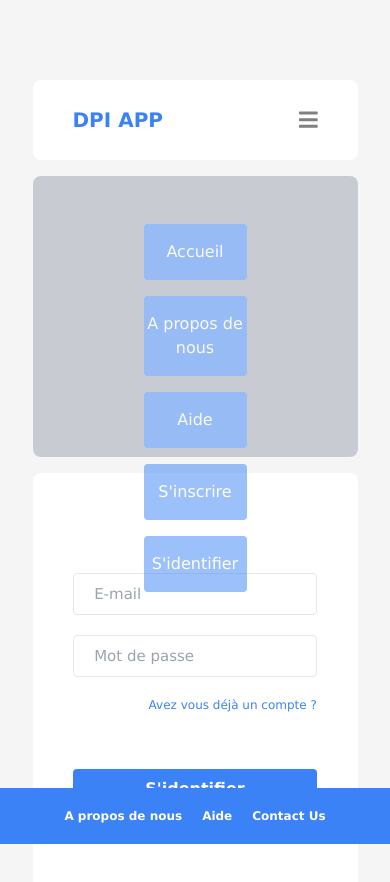
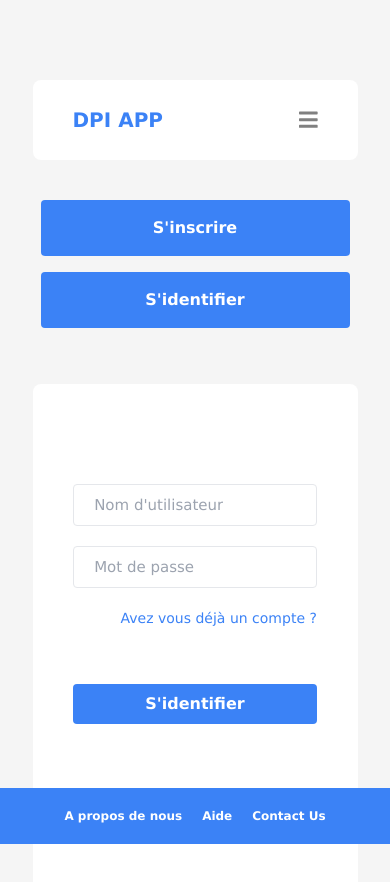
Before and after one commit to ikramkharbouch/DPI_APP, a Next.js app in the folder client/: page /login in a window 390 px wide. Both pictures are taken after a click on the icon 308 px from the left and 119 px from the top of the page. Shown: the top 882 px of the page. Built offline with nearby package versions, Linux system fonts and the light colour scheme.

Commit message:
Update + set cookie

```diff
--- a/client/components/Menu.js
+++ b/client/components/Menu.js
@@ -16,7 +16,7 @@ const Menu = ({ showMenu }) => {
                 <Link href="/register"><a><button className="mr-4 text-blue-400 font-medium">S'inscrire</button></a></Link>
                 <Link href="/login"><a><button className="bg-blue-500 px-5 py-3 rounded-md text-white font-bold">S'identifier</button></a></Link>
             </div>
-            <FontAwesomeIcon icon={faBars} color="gray" onClick={showMenu} size="lg" className='block lg:hidden mr-10 md:mr-20 lg:mr-20' />
+            <FontAwesomeIcon icon={faBars} color="gray" onClick={showMenu} size="lg" className='block lg:hidden mr-10 md:mr-20 lg:mr-20 cursor-pointer' />
         </div>
     </>);
 }
--- a/client/pages/login.js
+++ b/client/pages/login.js
@@ -7,6 +7,8 @@ import Footer from '../components/Footer'
 const Login = () => {
 
     const [hiddenMenu, sethiddenMenu] = useState("hidden")
+    const [username, setUsername] = useState("")
+    const [password, setPassword] = useState("")
 
     const showMenu = () => {
         console.log("The menu icon was clicked")
@@ -16,28 +18,49 @@ const Login = () => {
             sethiddenMenu("hidden")
     }
 
+    const handleSubmit = async (e) => {
+        e.preventDefault()
+
+        const data = { username, password }
+
+        const res = await fetch("http://localhost:8000/user/login", {
+            method: 'POST',
+            headers: {
+                'Content-Type': 'application/json'
+                // 'Content-Type': 'application/x-www-form-urlencoded',
+              },
+            credentials: 'include',
+            body: JSON.stringify(data)
+        })
+
+        setUsername("")
+        setPassword("")
+
+        const formattedRes = await res.json()
+
+        console.log(formattedRes)
+
+    }
+
     return (<>
         <div className="h-screen">
             <Menu showMenu={showMenu} />
-            <div id="menu-items" className={`${hiddenMenu} bg-gray-400 text-white font-medium w-5/6 mt-4 h-1/3 opacity opacity-50 rounded-lg mx-auto text-center my-auto`}>
+            <div id="menu-items" className={`${hiddenMenu} text-white font-bold w-5/6 mt-4 h-48 rounded-lg mx-auto text-center my-auto`}>
                 <ul className="p-2">
-                    <li className="hover:bg-gray-700 bg-blue-500 mx-auto w-1/3 py-4 rounded mt-10">Accueil</li>
-                    <li className="hover:bg-gray-700 bg-blue-500 mx-auto w-1/3 py-4 rounded mt-4">A propos de nous</li>
-                    <li className="hover:bg-gray-700 bg-blue-500 mx-auto w-1/3 py-4 rounded mt-4">Aide</li>
-                    <li className="hover:bg-gray-700 bg-blue-500 mx-auto w-1/3 py-4 rounded mt-4">S'inscrire</li>
-                    <li className="hover:bg-gray-700 bg-blue-500 mx-auto w-1/3 py-4 rounded mt-4">S'identifier</li>
+                    <li className="hover:bg-gray-700 bg-blue-500 mx-auto py-4 rounded mt-4 w-full">S'inscrire</li>
+                    <li className="hover:bg-gray-700 bg-blue-500 mx-auto py-4 rounded mt-4 w-full">S'identifier</li>
                 </ul>
             </div>
             <div className="w-5/6 lg:w-11/12 h-3/5 lg:h-3/4 bg-white mx-auto mt-4 lg:mt-20 rounded-lg flex flex-col lg:flex-row justify-between items-center lg:px-32 gap">
                 <div className="hidden lg:block w-1/2"><Image src={medicalRecord} width={1000}
                     height={1000} layout="intrinsic" alt="Picture of the medical record" /></div>
                 <div className="w-full lg:w-3/5 h-5/6 lg:h-4/6 lg:bg-gray-200 rounded-lg mx-auto text-center lg:mt-10">
-                    <form className="max-w-full grid mt-20 lg:mt-11 justify-items-stretch w-3/4 mx-auto text-center p-0 m-0">
+                    <form className="max-w-full grid mt-20 lg:mt-11 justify-items-stretch w-3/4 mx-auto text-center p-0 m-0" onSubmit={handleSubmit}>
 
-                        <input type="text" className="py-2 mt-5 lg:py-5 rounded border lg:border-0" placeholder="E-mail" />
-                        <input type="password" className="py-2 mt-5 lg:py-5 rounded border lg:border-0" placeholder="Mot de passe" />
+                        <input type="text" className="py-2 mt-5 pl-5 lg:py-5 rounded border lg:border-0" placeholder="Nom d'utilisateur" value={username} onChange={(e) => setUsername(e.target.value)} />
+                        <input type="password" className="py-2 mt-5 pl-5 lg:py-5 rounded border lg:border-0" placeholder="Mot de passe" value={password} onChange={(e) => setPassword(e.target.value)} />
 
-                        <button className="text-xs lg:text-base mt-5 font-medium text-blue-500 justify-self-end">Avez vous déjà un compte ?</button>
+                        <button className="text-sm lg:text-base mt-5 font-medium text-blue-500 justify-self-end">Avez vous déjà un compte ?</button>
 
                         <input className="min-w-full lg:px-28 py-2 lg:py-5 rounded bg-blue-500 mt-14 font-bold text-white" type="submit" value="S'identifier" />
                     </form>
--- a/client/pages/register.js
+++ b/client/pages/register.js
@@ -67,13 +67,10 @@ const Register = () => {
     return (<>
         <div className="h-screen">
             <Menu showMenu={showMenu} />
-            <div id="menu-items" className={`${hiddenMenu} bg-gray-400 text-white font-medium w-5/6 mt-4 h-1/3 opacity opacity-50 rounded-lg mx-auto text-center my-auto`}>
+            <div id="menu-items" className={`${hiddenMenu} border-2 border-blue-400 text-white font-medium w-5/6 mt-4 h-48 opacity  rounded-lg mx-auto text-center my-auto`}>
                 <ul className="p-2">
-                    <li className="hover:bg-gray-700 bg-blue-500 mx-auto w-1/3 py-4 rounded mt-10">Accueil</li>
-                    <li className="hover:bg-gray-700 bg-blue-500 mx-auto w-1/3 py-4 rounded mt-4">A propos de nous</li>
-                    <li className="hover:bg-gray-700 bg-blue-500 mx-auto w-1/3 py-4 rounded mt-4">Aide</li>
-                    <li className="hover:bg-gray-700 bg-blue-500 mx-auto w-1/3 py-4 rounded mt-4">S'inscrire</li>
-                    <li className="hover:bg-gray-700 bg-blue-500 mx-auto w-1/3 py-4 rounded mt-4">S'identifier</li>
+                    <li className="hover:bg-gray-700 bg-blue-500 mx-auto w-1/3 py-4 rounded mt-4 cursor-pointer">S'inscrire</li>
+                    <li className="hover:bg-gray-700 bg-blue-500 mx-auto w-1/3 py-4 rounded mt-4 cursor-pointer">S'identifier</li>
                 </ul>
             </div>
 
@@ -91,7 +88,7 @@ const Register = () => {
                         <input type="password" className="py-2 mt-5 pl-5 lg:py-5 rounded border lg:border-0" placeholder="Mot de passe" value={password} onChange={(e) => setPassword(e.target.value)}/>
                         <input type="password" className="py-2 mt-5 pl-5 lg:py-5 rounded border lg:border-0" placeholder="Confirmez votre mot de passe" value={repeatPassword} onChange={(e) => setRepeatPassword(e.target.value)}/>
 
-                        <button className="text-xs md:text-base lg:text-base mt-5 font-medium text-blue-500 justify-self-end">Avez vous déjà un compte ?</button>
+                        <button className="text-sm md:text-base lg:text-base mt-5 font-medium text-blue-500 justify-self-end">Avez vous déjà un compte ?</button>
 
                         <input className="min-w-full lg:px-28 py-2 lg:py-5 rounded bg-blue-500 mt-14 font-bold text-white cursor-pointer" type="submit" value="S'inscrire" />
                     </form>
```
